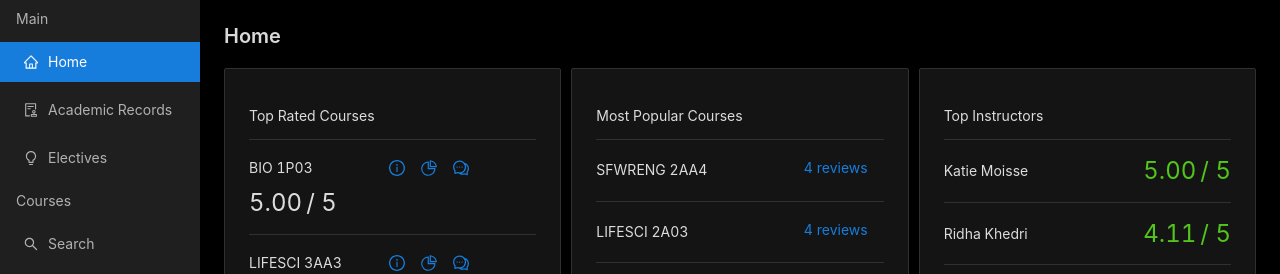
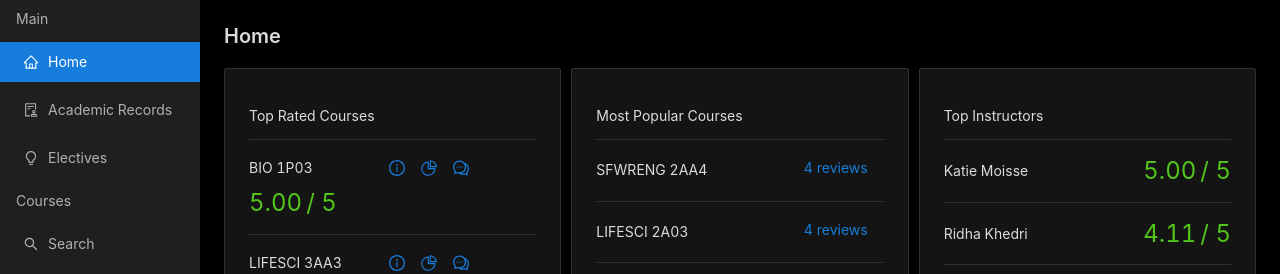
Before and after one commit to patel-jinesh/CourseConvo, a React (Create React App) app: page / in a window 1280 px wide. Shown: the top 274 px of the page. Built offline with nearby package versions, Linux system fonts and the light colour scheme.

Commit message:
fixed 5.00 color changes

```diff
--- a/src/pages/HomePage.tsx
+++ b/src/pages/HomePage.tsx
@@ -154,7 +154,7 @@ class HomePage extends React.Component<Props, State> {
                                                                 return '#fadb14'
                                                             } else if (item.rating < 4) {
                                                                 return '#7cb305'
-                                                            } else if (item.rating < 5) {
+                                                            } else if (item.rating <= 5) {
                                                                 return '#52c41a'
                                                             }
                                                         })()
```
